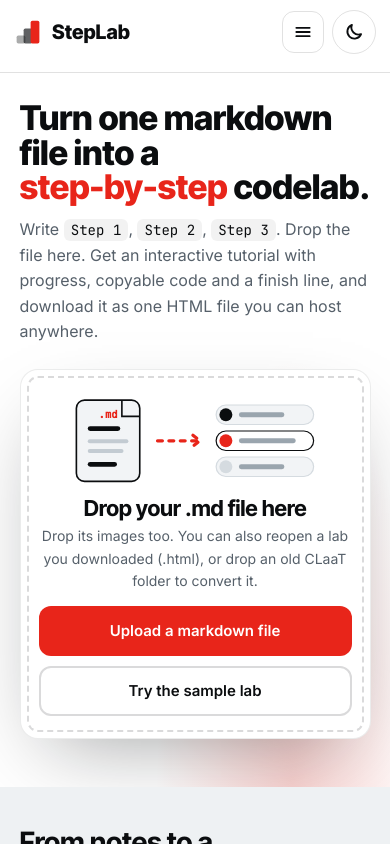
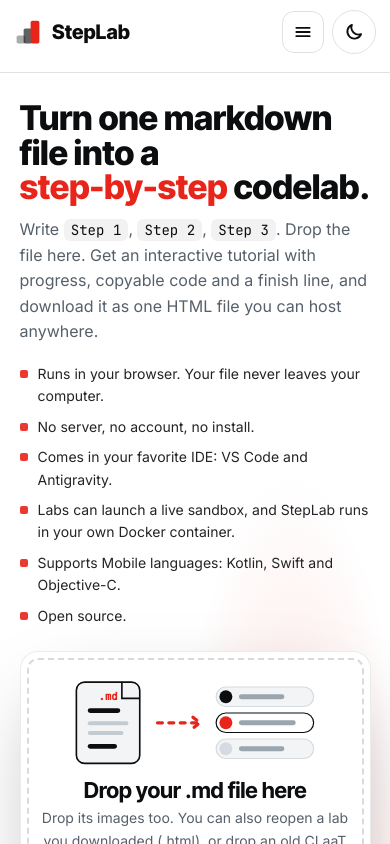
Before and after one commit to sdkdeepa/steplab, a React (Vite) app: page / in a window 390 px wide. Shown: the top 844 px of the page. Built offline with nearby package versions, Linux system fonts and the light colour scheme.

Commit message:
0.1.6 - mobile navbar fixes

```diff
--- a/package.json
+++ b/package.json
@@ -1,7 +1,7 @@
 {
   "name": "steplab",
   "private": true,
-  "version": "0.1.5",
+  "version": "0.1.6",
   "type": "module",
   "scripts": {
     "dev": "vite",
--- a/src/components/HomeExtras.css
+++ b/src/components/HomeExtras.css
@@ -14,6 +14,10 @@
 .lang-chips b { font: 600 14px var(--mono); color: var(--red) }
 @media (max-width: 640px) { .install-grid { grid-template-columns: minmax(0, 1fr) } .install-card { padding: 18px } }
 .extras-sub code { font: 500 .92em var(--mono); white-space: nowrap; padding: 2px 6px; border-radius: 6px; background: var(--soft); color: var(--text) }
+
+/* Keep the top bar (logo, menu, theme) visible while scrolling, on every screen size */
+.home-nav { position: sticky; top: 0; z-index: 30 }
+.home section { scroll-margin-top: 84px }
 
 /* Hero: "step-by-step codelab." in red, like the share image */
 .hero-hl { color: var(--red); white-space: nowrap }
@@ -41,6 +45,11 @@
 .format-page h1 { font-size: clamp(32px, 4vw, 48px); margin: 0 0 10px }
 .format-actions { margin-top: 24px }
 
+/* Phones in portrait: show the hero bullet points (they were hidden before) */
+@media (max-width: 600px) {
+  .hero .hero-points { display: grid; gap: 8px; margin-top: 18px; font-size: 14px }
+}
+
 /* Editor section: text on the left, compact install cards on the right (wide screens only) */
 @media (min-width: 1101px) {
   .editor-row { display: grid; grid-template-columns: minmax(0, 1fr) auto; gap: 32px; align-items: center }
```
Also changed, not shown: 1 other file (tests, documents, lock files or other folders).
